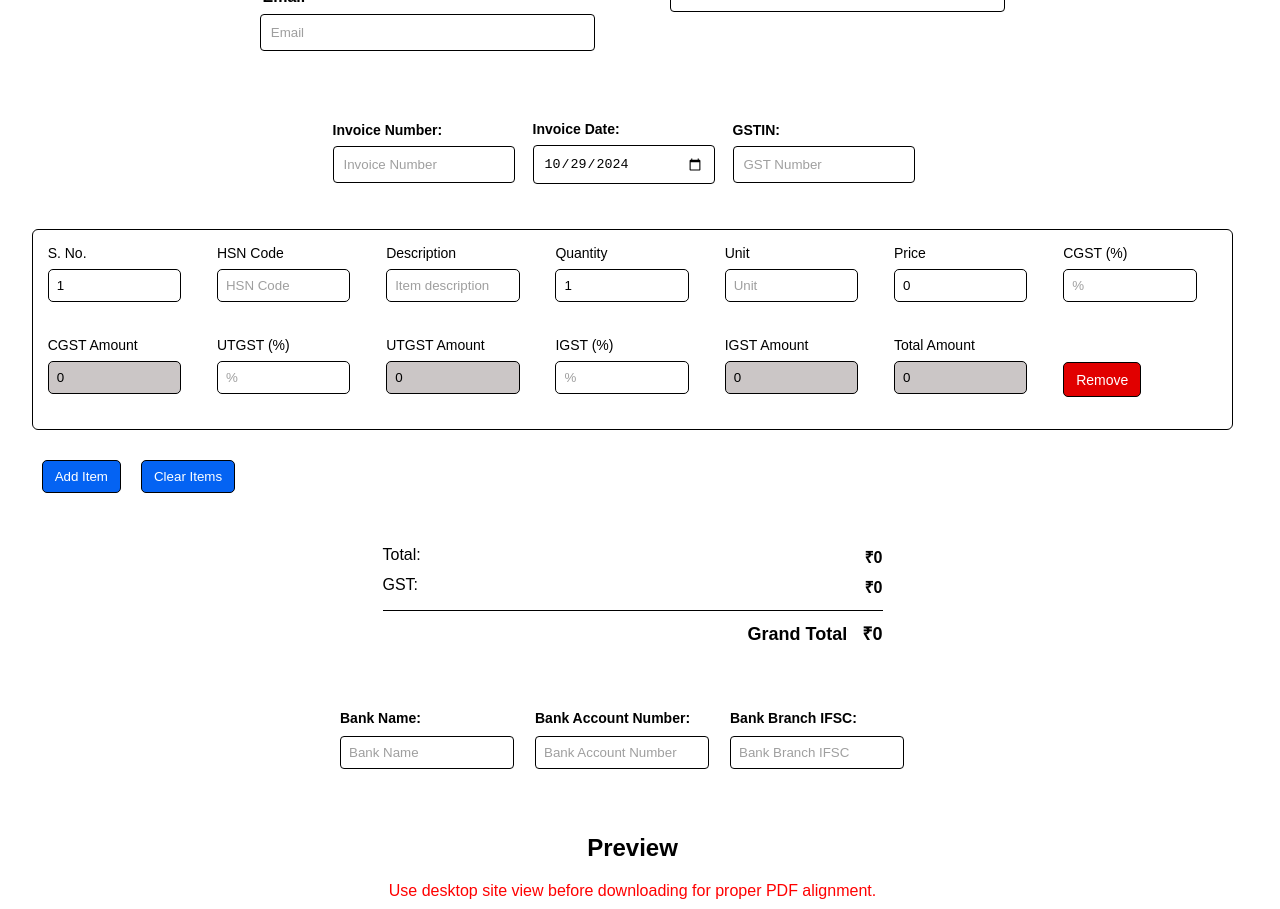
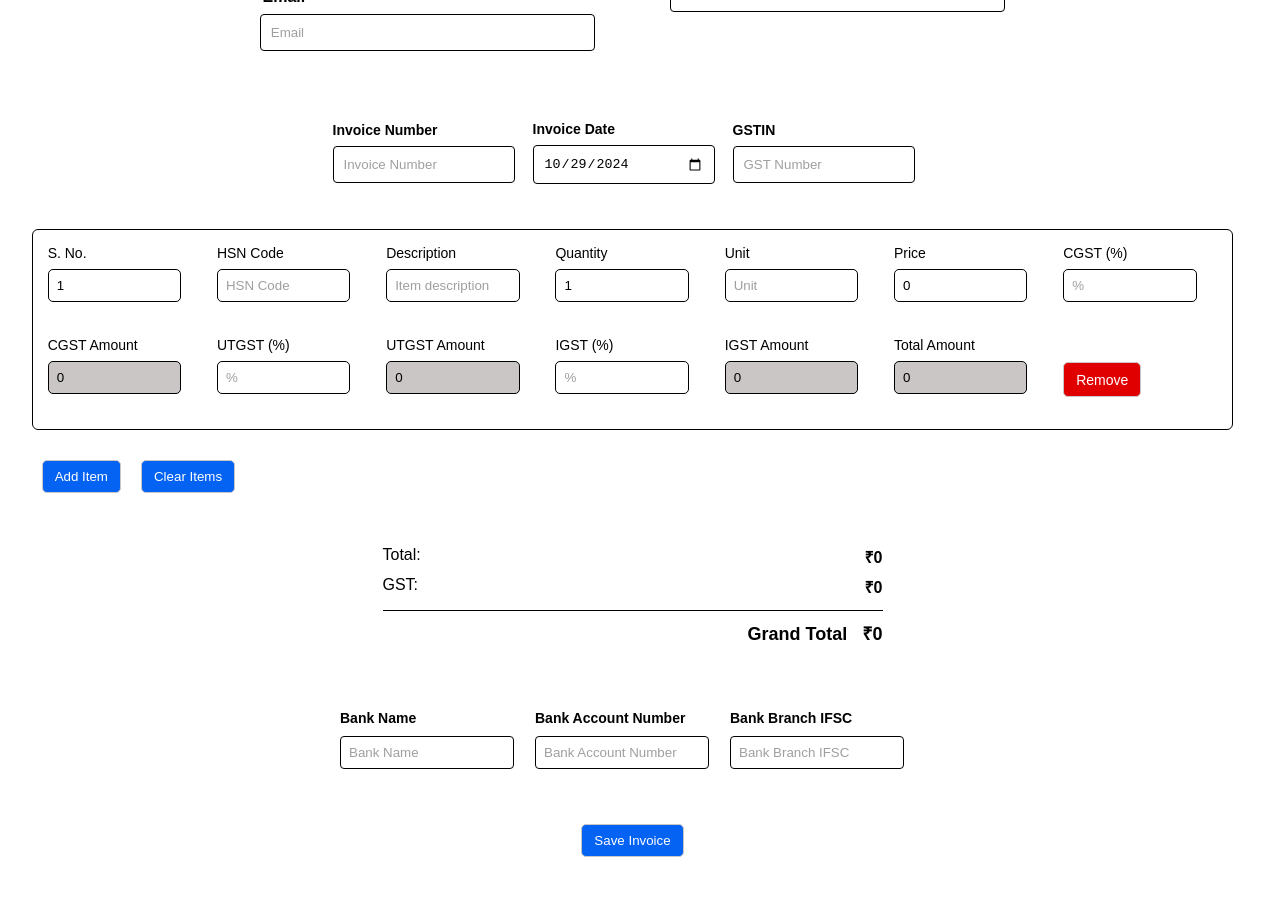
Before and after one commit to priyamkumar/Invoice-Generator, a React (Vite) app: page / in a window 1280 px wide. Shown: the part 380-1289 px from the top of the page. Built offline with nearby package versions, Linux system fonts and the light colour scheme.

Commit message:
merging bank details in single object

```diff
--- a/src/App.css
+++ b/src/App.css
@@ -121,7 +121,7 @@ label {
 button {
   background-color: #0463f3;
   color: #fff;
-  border: 1px solid var(--color);
+  border: 1px solid var(--read-color);
   padding: 8px 12px;
   cursor: pointer;
   margin-top: 10px;
@@ -162,6 +162,10 @@ button:hover {
 }
 
 #add-btn {
+  margin: 10px;
+}
+
+#clear-btn {
   margin: 10px;
 }
 
@@ -498,6 +502,12 @@ button:hover {
   margin-left: 10px;
 }
 
+.save {
+  display: flex;
+  justify-content: center;
+  padding-bottom: 30px;
+}
+
 .bank-input-details {
   display: flex;
   justify-content: center;
@@ -550,6 +560,12 @@ button:hover {
   background-color: var(--background-color);
   color: var(--color);
   height: calc(100vh - 70px);
+  text-align: center;
+}
+
+.all-invoices h2 {
+  margin: 0 0 40px;
+  padding: 30px;
 }
 
 @media (max-width: 768px) {
--- a/src/Components/BankDetails.jsx
+++ b/src/Components/BankDetails.jsx
@@ -1,18 +1,23 @@
-export default function BankDetails({bname, number, ifsc}) {
-    const [bankName, setBankName] = bname;
-    const [bankAccountNumber, setBankAccountNumber] = number;
-    const [bankBranchIfsc, setBankBranchIfsc] = ifsc;
+export default function BankDetails({ bankDetailsArr }) {
+  const [bankDetails, setBankDetails] = bankDetailsArr;
+
   const handleChange = (e) => {
     const { name, value } = e.target;
     switch (name) {
       case "bank-name":
-            setBankName(value);
+        setBankDetails((prev) => ({
+          ...prev, bankName: value
+        }));
         break;
       case "bank-account-number":
-            setBankAccountNumber(value);
+        setBankDetails((prev) => ({
+          ...prev, bankAccountNumber: value
+        }));
         break;
       case "bank-branch-ifsc":
-            setBankBranchIfsc(value);
+        setBankDetails((prev) => ({
+          ...prev, bankBranchIfsc: value
+        }));
         break;
       default:
         break;
@@ -21,7 +26,7 @@ export default function BankDetails({bname, number, ifsc}) {
   return (
     <div className="bank-input-details">
       <div className="bank-name">
-        <label htmlFor="bank-name">Bank Name: </label>
+        <label htmlFor="bank-name">Bank Name </label>
         <input
           type="text"
           id="bank-name"
@@ -31,9 +36,9 @@ export default function BankDetails({bname, number, ifsc}) {
         />
       </div>
       <div className="bank-number">
-        <label htmlFor="bank-account-number">Bank Account Number: </label>
+        <label htmlFor="bank-account-number">Bank Account Number </label>
         <input
-          type="text"
+          type="number"
           id="bank-account-number"
           name="bank-account-number"
           placeholder="Bank Account Number"
@@ -41,7 +46,7 @@ export default function BankDetails({bname, number, ifsc}) {
         />
       </div>
       <div className="bank-branch-ifsc">
-        <label htmlFor="bank-branch-ifsc">Bank Branch IFSC: </label>
+        <label htmlFor="bank-branch-ifsc">Bank Branch IFSC </label>
         <input
           type="text"
           id="bank-branch-ifsc"
@@ -51,5 +56,5 @@ export default function BankDetails({bname, number, ifsc}) {
         />
       </div>
     </div>
-  )
+  );
 }
--- a/src/Components/BillInfo.jsx
+++ b/src/Components/BillInfo.jsx
@@ -6,9 +6,11 @@ import TotalAmount from "./TotalAmount";
 import PreviewHeading from "./PreviewHeading";
 import DocumentPreview from "./DocumentPreview";
 import BankDetails from "./BankDetails";
+import SaveInvoice from "./SaveInvoice";
 
 export default function BillInfo() {
-  const [items, setItems] = useState( JSON.parse(localStorage.getItem("items")) || [
+  const [items, setItems] = useState(
+    JSON.parse(localStorage.getItem("items")) || [
       {
         serial: 1,
         hsn: "",
@@ -24,7 +26,8 @@ export default function BillInfo() {
         igstAmount: 0,
         amount: 0,
       },
-  ]);
+    ]
+  );
 
   const [details, setDetails] = useState({
     cName: "Company Name",
@@ -39,6 +42,23 @@ export default function BillInfo() {
   });
 
   const [amountInWords, setAmountInWords] = useState("");
+
+  let today = new Date().toISOString().split("T")[0];
+
+  const [invoiceNumber, setInvoiceNumber] = useState(1);
+  const [invoiceDate, setInvoiceDate] = useState(today);
+  const [gstNum, setGstNum] = useState();
+
+  const [bankDetails, setBankDetails] = useState({
+    bankName: "",
+    bankAccountNumber: 0,
+    bankBranchIfsc: "",
+  });
+  const [bankName, setBankName] = useState([]);
+  const [bankAccountNumber, setBankAccountNumber] = useState([]);
+  const [bankBranchIfsc, setBankBranchIfsc] = useState([]);
+
+  const [invoices, setInvoices] = useState([]);
 
   const totalAmount = items.reduce(
     (acc, cur) => acc + parseFloat(cur.amount || 0),
@@ -64,18 +84,6 @@ export default function BillInfo() {
     (acc, cur) => acc + parseFloat(cur.igstAmount || 0),
     0
   );
-
-  let today = new Date().toISOString().split("T")[0];
-
-  const [invoiceNumber, setInvoiceNumber] = useState(1);
-  const [invoiceDate, setInvoiceDate] = useState(today);
-  const [gstNum, setGstNum] = useState();
-
-  const [bankName, setBankName] = useState([]);
-  const [bankAccountNumber, setBankAccountNumber] = useState([]);
-  const [bankBranchIfsc, setBankBranchIfsc] = useState([]);
-
-  const [invoices, setInvoices] = useState([]);
 
   function amountToWords(amount) {
     var sglDigit = [
@@ -210,11 +218,8 @@ export default function BillInfo() {
         totalGst={totalGst}
       />
       <TotalAmount totalAmount={totalAmount} totalGst={totalGst} />
-      <BankDetails
-        bname={[bankName, setBankName]}
-        number={[bankAccountNumber, setBankAccountNumber]}
-        ifsc={[bankBranchIfsc, setBankBranchIfsc]}
-      />
+      <BankDetails bankDetailsArr={[bankDetails, setBankDetails]} />
+      <SaveInvoice />
       <PreviewHeading />
       <DocumentPreview
         items={items}
@@ -228,6 +233,7 @@ export default function BillInfo() {
         totalCgst={totalCgst}
         totalUtgst={totalUtgst}
         totalIgst={totalIgst}
+        bankDetails={[bankDetails, setBankDetails]}
         bankName={bankName}
         bankAccountNumber={bankAccountNumber}
         bankBranchIfsc={bankBranchIfsc}
--- a/src/Components/DateInvoiceGST.jsx
+++ b/src/Components/DateInvoiceGST.jsx
@@ -26,7 +26,7 @@ export default function DateInvoiceGST({ date, invoice, gst, today }) {
   return (
     <div className="date-invoice-gst">
       <div className="number">
-        <label htmlFor="invoice-number">Invoice Number: </label>
+        <label htmlFor="invoice-number">Invoice Number </label>
         <input
           type="number"
           id="invoice-number"
@@ -37,7 +37,7 @@ export default function DateInvoiceGST({ date, invoice, gst, today }) {
         />
       </div>
       <div className="date">
-        <label htmlFor="date">Invoice Date: </label>
+        <label htmlFor="date">Invoice Date </label>
         <input
           type="date"
           id="date"
@@ -51,7 +51,7 @@ export default function DateInvoiceGST({ date, invoice, gst, today }) {
         />
       </div>
       <div className="gst-no">
-        <label htmlFor="gst-no">GSTIN: </label>
+        <label htmlFor="gst-no">GSTIN </label>
         <input
           type="text"
           id="gst-no"
--- a/src/Components/DocumentPreview.jsx
+++ b/src/Components/DocumentPreview.jsx
@@ -24,6 +24,7 @@ const DocumentPreview = ({
   totalCgst,
   totalUtgst,
   totalIgst,
+  bankDetailsArr,
   bankName,
   bankAccountNumber,
   bankBranchIfsc,
@@ -81,6 +82,7 @@ const DocumentPreview = ({
         <div className="totals-bank-details">
           <PreviewBankDetails
             amountInWords={amountInWords}
+            bankDetailsArr={bankDetailsArr}
             bankName={bankName}
             bankAccountNumber={bankAccountNumber}
             bankBranchIfsc={bankBranchIfsc}
--- a/src/Components/Invoices.jsx
+++ b/src/Components/Invoices.jsx
@@ -3,7 +3,11 @@ import { useTheme } from '../Contexts/ThemeContext'
 
 export default function Invoices() {
     const {isDark} = useTheme();
+    const allInvoices = JSON.parse(localStorage.getItem("invoices"));
   return (
-    <div className={`all-invoices ${isDark ? "dark" : ""}`}>Invoices</div>
+    <div className={`all-invoices ${isDark ? "dark" : ""}`}>
+      <h2>Invoices</h2>
+    {allInvoices ? <div>{allInvoices}</div> : <div>No Invoices Found</div>}
+    </div>
   )
 }
--- a/src/Components/ItemTable.jsx
+++ b/src/Components/ItemTable.jsx
@@ -94,10 +94,11 @@ export default function ItemTable({
       {items.map((item, index) => (
         <div className="item-row" key={index}>
           <div className="input-group">
-            <label>S. No.</label>
+            <label htmlFor={`serial${index}`}>S. No.</label>
             <input
               type="number"
               name="serial"
+              id={`serial${index}`}
               value={item.serial}
               min="0"
               onChange={(e) => handleInputChange(index, e)}
@@ -105,10 +106,11 @@ export default function ItemTable({
             />
           </div>
           <div className="input-group">
-            <label>HSN Code</label>
+            <label htmlFor={`hsn${index}`}>HSN Code</label>
             <input
               type="text"
               name="hsn"
+              id={`hsn${index}`}
               value={item.hsn}
               min="0"
               onChange={(e) => handleInputChange(index, e)}
@@ -116,20 +118,22 @@ export default function ItemTable({
             />
           </div>
           <div className="input-group">
-            <label>Description</label>
+            <label htmlFor={`description${index}`}>Description</label>
             <input
               type="text"
               name="description"
+              id={`description${index}`}
               value={item.description}
               onChange={(e) => handleInputChange(index, e)}
               placeholder="Item description"
             />
           </div>
           <div className="input-group">
-            <label>Quantity</label>
+            <label htmlFor={`quantity${index}`}>Quantity</label>
             <input
               type="number"
               name="quantity"
+              id={`quantity${index}`}
               value={item.quantity}
               min="0"
               onChange={(e) => handleInputChange(index, e)}
@@ -137,20 +141,22 @@ export default function ItemTable({
             />
           </div>
           <div className="input-group">
-            <label>Unit</label>
+            <label htmlFor={`unit${index}`}>Unit</label>
             <input
               type="text"
               name="unit"
+              id={`unit${index}`}
               value={item.unit}
               onChange={(e) => handleInputChange(index, e)}
               placeholder="Unit"
             />
           </div>
           <div className="input-group">
-            <label>Price</label>
+            <label htmlFor={`price${index}`}>Price</label>
             <input
               type="number"
               name="price"
+              id={`price${index}`}
               value={item.price}
               min="0"
               onChange={(e) => handleInputChange(index, e)}
@@ -159,10 +165,11 @@ export default function ItemTable({
           </div>
 
           <div className="input-group">
-            <label>CGST (%)</label>
+            <label htmlFor={`cgst${index}`}>CGST (%)</label>
             <input
               type="number"
               name="cgst"
+              id={`cgst${index}`}
               value={item.cgst}
               min="0"
               onChange={(e) => handleInputChange(index, e)}
@@ -170,20 +177,22 @@ export default function ItemTable({
             />
           </div>
           <div className="input-group">
-            <label>CGST Amount</label>
+            <label htmlFor={`cgstAmount${index}`}>CGST Amount</label>
             <input
               type="text"
               name="cgstAmount"
+              id={`cgstAmount${index}`}
               value={item.cgstAmount}
               readOnly
               placeholder="CGST Amount"
             />
           </div>
           <div className="input-group">
-            <label>UTGST (%)</label>
+            <label htmlFor={`utgst${index}`}>UTGST (%)</label>
             <input
               type="number"
               name="utgst"
+              id={`utgst${index}`}
               value={item.utgst}
               min="0"
               onChange={(e) => handleInputChange(index, e)}
@@ -191,20 +200,22 @@ export default function ItemTable({
             />
           </div>
           <div className="input-group">
-            <label>UTGST Amount</label>
+            <label htmlFor={`utgstAmount${index}`}>UTGST Amount</label>
             <input
               type="text"
               name="utgstAmount"
+              id={`utgstAmount${index}`}
               value={item.utgstAmount}
               readOnly
               placeholder="UTGST Amount"
             />
           </div>
           <div className="input-group">
-            <label>IGST (%)</label>
+            <label htmlFor={`igst${index}`}>IGST (%)</label>
             <input
               type="number"
               name="igst"
+              id={`igst${index}`}
               value={item.igst}
               min="0"
               onChange={(e) => handleInputChange(index, e)}
@@ -212,20 +223,22 @@ export default function ItemTable({
             />
           </div>
           <div className="input-group">
-            <label>IGST Amount</label>
+            <label htmlFor={`igstAmount${index}`}>IGST Amount</label>
             <input
               type="text"
               name="igstAmount"
+              id={`igstAmount${index}`}
               value={item.igstAmount}
               readOnly
               placeholder="IGST Amount"
             />
           </div>
           <div className="input-group">
-            <label>Total Amount</label>
+            <label htmlFor={`amount${index}`}>Total Amount</label>
             <input
               type="text"
               name="amount"
+              id={`amount${index}`}
               value={item.amount}
               readOnly
               placeholder="Amount"
@@ -244,7 +257,7 @@ export default function ItemTable({
           Add Item
         </button>
       )}
-      <button type="button" id="add-btn" onClick={clearItems}>
+      <button type="button" id="clear-btn" onClick={clearItems}>
           Clear Items
         </button>
     </div>
--- a/src/Components/PreviewBankDetails.jsx
+++ b/src/Components/PreviewBankDetails.jsx
@@ -1,6 +1,6 @@
 import React from 'react'
 
-export default function PreviewBankDetails({amountInWords, bankName, bankAccountNumber, bankBranchIfsc}) {
+export default function PreviewBankDetails({amountInWords, bankDetailsArr, bankName, bankAccountNumber, bankBranchIfsc}) {
   return (
     <div className="bank-details">
 
--- /dev/null
+++ b/src/Components/SaveInvoice.jsx
@@ -0,0 +1,13 @@
+import React from "react";
+
+export default function SaveInvoice() {
+    const handleSave = () => {
+        localStorage.setItem("invoices", JSON.stringify(""))
+    }
+
+  return (
+    <div className="save">
+      <button onClick={handleSave}>Save Invoice</button>
+    </div>
+  );
+}
```
Lines whose indentation alone changed are shown as unchanged.
